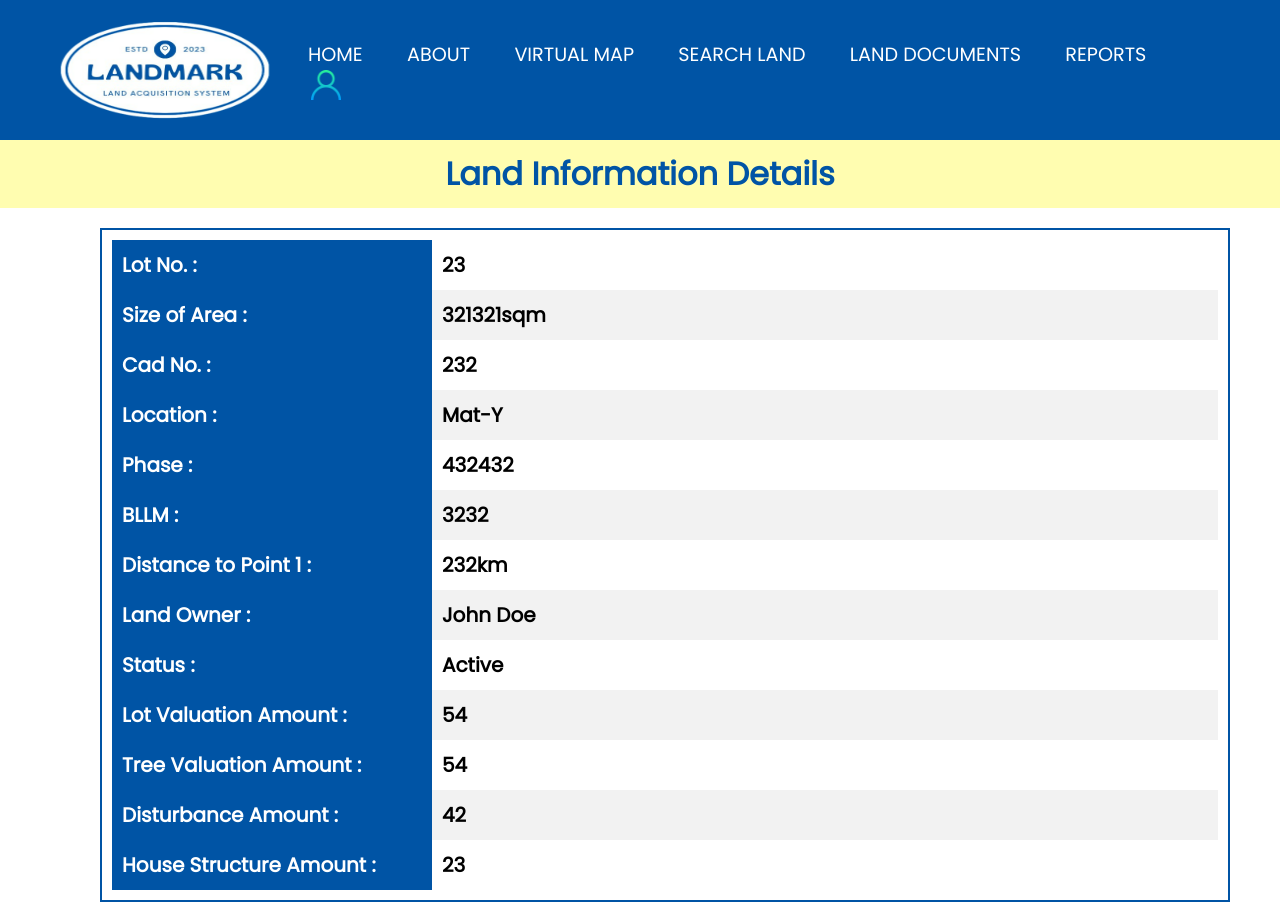
After one commit to joever-eduard/Landmark-System, a CodeIgniter 4 app: template app/Views/searchinfo.php in a window 1280 px wide. The commit adds this page. Run offline with PHP 8.4 and a stand-in for CodeIgniter, Linux system fonts and the light colour scheme; the template is opened without the code that fills it, so the values that code supplies are empty; some libraries are stand-ins or nearby versions.

Commit message:
New files added and updates.

```diff
--- a/app/Validation/UserRules.php
+++ b/app/Validation/UserRules.php
@@ -9,11 +9,12 @@ class UserRules
     $model = new UserModel();
     $user = $model->where('email', $data['email'])
                   ->first();
-    var_dump($user);
 
     if(!$user)
       return false;
 
-    return password_verify($data['password'], $user['password']);
+    $isVerify = password_verify($data['password'], $user['password']);
+
+    return $isVerify;
   }
 }
--- a/app/Views/adminsearch.php
+++ b/app/Views/adminsearch.php
@@ -35,7 +35,7 @@
         <div class="search-container">
             <h2>Search by Lot number :</h2>
             <input type="search" placeholder="Lot No." class="search-bar">
-            <input type="submit" class="search-button" value="Submit">
+            <input type="submit" class="search-button" value="Submit" onclick="window.location.href='/searchinfo/';">
         </div>
 
         <div class="table-container">
--- a/app/Views/login.php
+++ b/app/Views/login.php
@@ -16,10 +16,10 @@
                 </div>
             <?php endif; ?>
 
-            <form action="/adminhome/" method="post">
-                <input type="text" name="username" placeholder="Username" value="<?= set_value('username')?>">
+            <form method="post">
+                <input type="text" name="username" placeholder="Username" value="<?= set_value('username') ?>">
                 <input type="email" name="email" placeholder="Email" value="<?= set_value('email')?>">
-                <input type="password" name="password" placeholder="Password" value="<?= set_value('password')?>">
+                <input type="password" name="password" placeholder="Password" value="">
 
                 <?php if (isset($validation)): ?>
                     <div class="col-12">
--- a/app/Views/profile.php
+++ b/app/Views/profile.php
@@ -14,7 +14,7 @@
         <h1>Edit Profile</h1>
         <form method="post" action="/profile">
 			<input type="text" name="username" placeholder="Username" value="<?= set_value('username', $user['username']) ?>">
-            <input type="email" readonly placeholder="Email" value="<?= set_value('email')?>">
+            <input type="email" readonly placeholder="Email" value="<?= $user['email'] ?>">
             <input type="password" name="password" placeholder="Password" value="">
             <input type="password" name="password_confirm" placeholder="Re-enter Password" value="">
 
--- /dev/null
+++ b/app/Views/searchinfo.php
@@ -0,0 +1,92 @@
+<!DOCTYPE html>
+<html>
+<head>
+	<title>Lot Information</title>
+	<link rel="stylesheet" href="/assets/css/searchinfo.css">
+	<link href='https://fonts.googleapis.com/css?family=Poppins' rel='stylesheet'>
+</head>
+<body>
+<Header>
+            <div class="navbar">
+            <img src="/assets/images/icon2.png" class="logo">
+                <ul>
+                    <li><a href="/adminhome">Home</a></li>
+                    <li><a href="/adminabout">About</a></li>
+                    <li><a href="#">Virtual Map</a></li>
+                    <li><a href="/adminsearch">Search Land</a></li>
+                    <li><a href="/documents">Land Documents</a></li>
+                    <li><a href="/reports">Reports</a></li>
+                    <li><a href="/profile">
+                        <img src="/assets/images/user.png" alt="Profile" class="user">
+                    </a>
+                    <ul class="dropdown">
+                        <li><a href="/homepage" onclick="logout()">Logout</a></li>
+                    </ul>
+                </li>
+            </ul>
+        </div>
+    </Header>
+    <div class="document-page">
+	    <div class="container">
+	        <h1>Land Information Details</h1>
+    	</div>
+
+	<div class="box">
+		<table>
+			<tr>
+				<th>Lot No. :</th>
+				<td>23</td>
+			</tr>
+			<tr>
+				<th>Size of Area :</th>
+				<td>321321sqm</td>
+			</tr>
+			<tr>
+				<th>Cad No. :</th>
+				<td>232</td>
+			</tr>
+			<tr>
+				<th>Location :</th>
+				<td>Mat-Y</td>
+			</tr>
+			<tr>
+				<th>Phase :</th>
+				<td>432432</td>
+			</tr>
+			<tr>
+				<th>BLLM :</th>
+				<td>3232</td>
+			</tr>
+			<tr>
+				<th>Distance to Point 1 :</th>
+				<td>232km</td>
+			</tr>
+			<tr>
+				<th>Land Owner :</th>
+				<td>John Doe</td>
+			</tr>
+			<tr>
+				<th>Status :</th>
+				<td>Active</td>
+			</tr>
+			<tr>
+				<th>Lot Valuation Amount :</th>
+				<td>54</td>
+			</tr>
+			<tr>
+				<th>Tree Valuation Amount :</th>
+				<td>54</td>
+			</tr>
+			<tr>
+				<th>Disturbance Amount :</th>
+				<td>42</td>
+			</tr>
+			<tr>
+				<th>House Structure Amount :</th>
+				<td>23</td>
+			</tr>
+		</table>
+	</div>
+	</div>
+</body>
+</html>
```
Also changed, not shown: app/Config/Routes.php (+5 -4 lines), app/Controllers/PagesController.php (+35 -4 lines), app/Controllers/Users.php (+2 -7 lines), app/Models/LotModel.php (added, +18 -0 lines), app/Models/PropertyDistanceModel.php (added, +16 -0 lines), app/Models/PropertyValuationModel.php (added, +18 -0 lines), app/Views/add.php (+15 -16 lines), public/assets/css/searchinfo.css (added), 1 other file.
